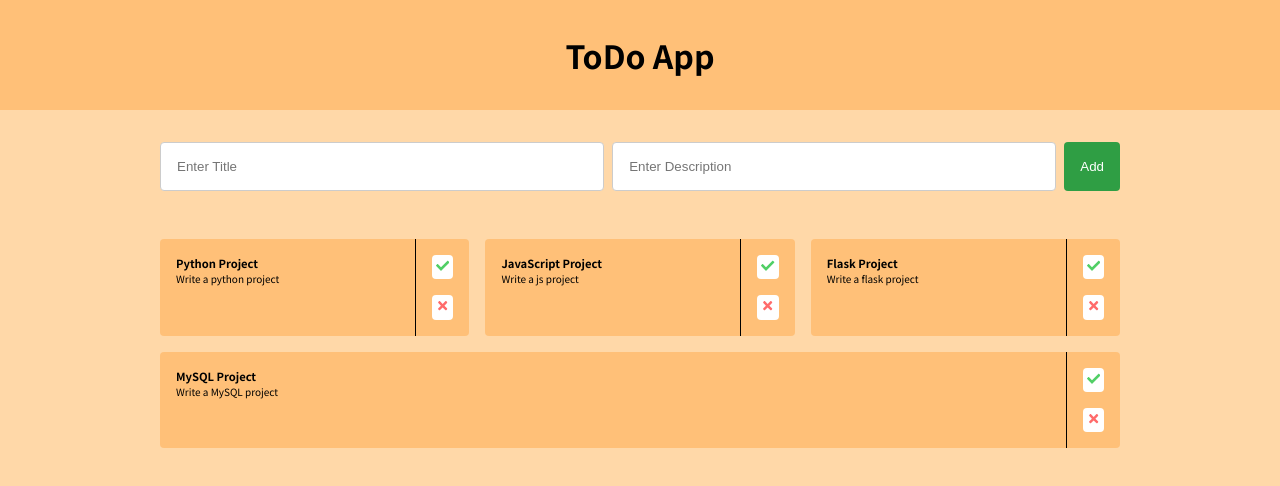
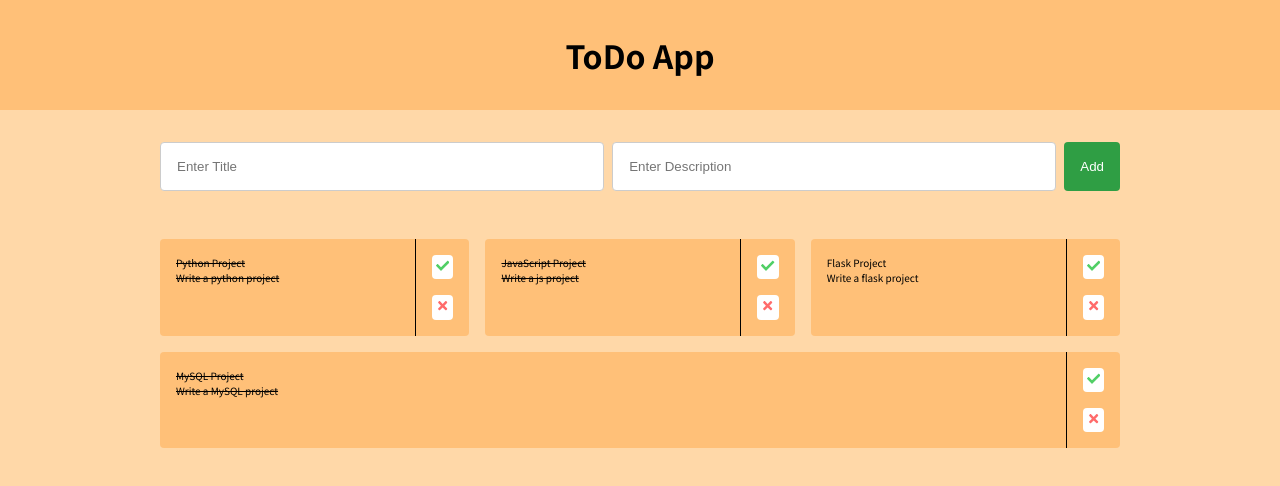
Before and after one commit to Ayomide6441/React-Todo-App, a React (Create React App) app: page / in a window 1280 px wide. Shown: the top 486 px of the page. Built offline with nearby package versions, Linux system fonts and the light colour scheme.

Commit message:
feat: completed icon

```diff
--- a/src/App.js
+++ b/src/App.js
@@ -22,11 +22,18 @@ const App = () => {
       return updatedTasks;
     });
   };
+  const completeItemHandler = (completed) => {
+    console.log(completed);
+  };
   return (
     <>
       <h1 className="heading">ToDo App</h1>
       <TaskForm onSaveTaskData={saveTaskDataHandler} />
-      <TaskList task={tasks} onDeleteItem={deleteItemHandler} />
+      <TaskList
+        task={tasks}
+        onDeleteItem={deleteItemHandler}
+        onCompleteItem={completeItemHandler}
+      />
     </>
   );
 };
--- a/src/components/Task/Data.js
+++ b/src/components/Task/Data.js
@@ -2,18 +2,22 @@ const data = [
   {
     title: "Python Project",
     description: "Write a python project",
+    completed: true,
   },
   {
     title: "JavaScript Project",
     description: "Write a js project",
+    completed: true,
   },
   {
     title: "Flask Project",
     description: "Write a flask project",
+    completed: false,
   },
   {
     title: "MySQL Project",
     description: "Write a MySQL project",
+    completed: true,
   },
 ];
 
--- a/src/components/Task/TaskItem.js
+++ b/src/components/Task/TaskItem.js
@@ -6,17 +6,29 @@ function TaskItem(props) {
   function deleteHandler() {
     props.onDelete(props.title);
   }
-  function completedItemHandler(e) {
-    console.log(e.target);
+  function completeHandler(e) {
+    props.onComplete("working");
   }
   return (
     <div className={style.item_container}>
       <div className={style.item_content_container}>
-        <p className={style.content_heading}>{props.title}</p>
-        <p className={style.content_desp}>{props.description}</p>
+        <p
+          className={
+            (style.content_heading, props.completed ? style.completed : "")
+          }
+        >
+          {props.title}
+        </p>
+        <p
+          className={
+            (style.content_desp, props.completed ? style.completed : "")
+          }
+        >
+          {props.description}
+        </p>
       </div>
       <div className={style.item_button_container}>
-        <button className={style.item_button} onClick={completedItemHandler}>
+        <button className={style.item_button} onClick={completeHandler}>
           <FaCheck color="#51cf66" />
         </button>
         <button className={style.item_button} onClick={deleteHandler}>
--- a/src/components/Task/TaskItem.module.css
+++ b/src/components/Task/TaskItem.module.css
@@ -25,4 +25,8 @@
   background-color: #fff;
   padding: 4px;
   border-radius: 4px;
+  cursor: pointer;
 }
+.completed {
+  text-decoration: line-through;
+}
--- a/src/components/Task/TaskList.js
+++ b/src/components/Task/TaskList.js
@@ -15,6 +15,8 @@ function TaskList(props) {
             item={props.task}
             index={props.task[index]}
             onDelete={props.onDeleteItem}
+            completed={data.completed}
+            onComplete={props.onCompleteItem}
           />
         );
       })}
--- a/src/components/Taskform/TaskForm.js
+++ b/src/components/Taskform/TaskForm.js
@@ -18,6 +18,7 @@ function TaskForm(props) {
     const task = {
       title: enteredTitle,
       description: enteredDescription,
+      completed: false,
     };
     props.onSaveTaskData(task);
     setEneteredTitle("");
```
